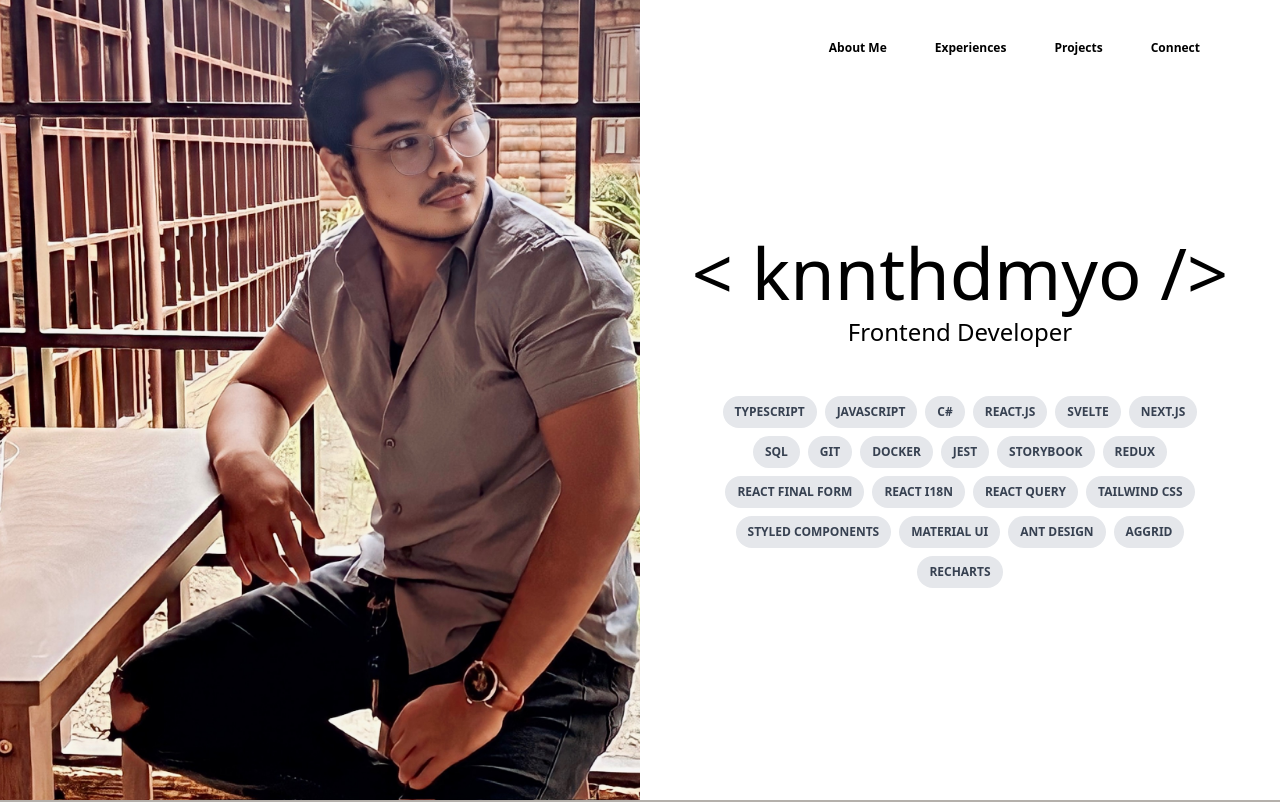
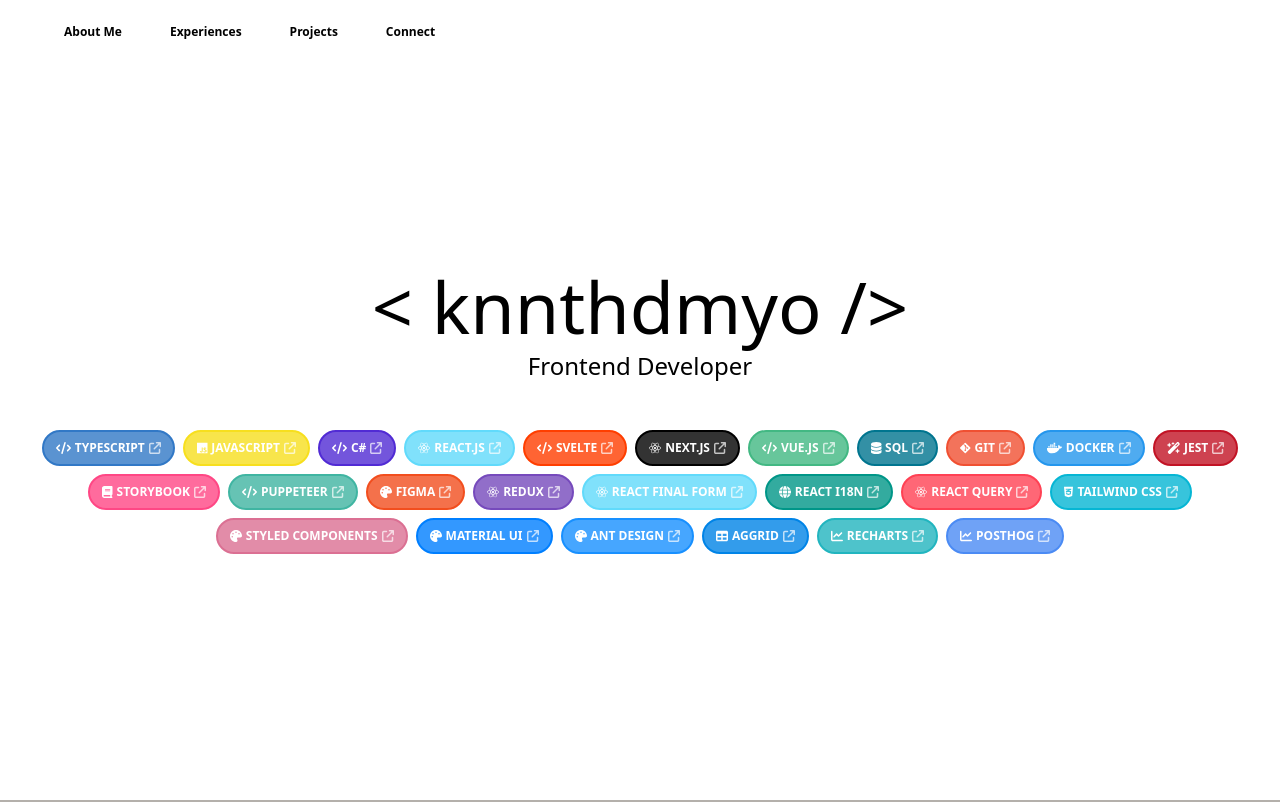
Before and after one commit to knnthdmyo/portfolio, a React (Vite) app: page / in a window 1280 px wide. Shown: the top 802 px of the page. Built offline with nearby package versions, Linux system fonts and the light colour scheme.

Commit message:
update tech

```diff
--- a/src/assets/data/dummy.ts
+++ b/src/assets/data/dummy.ts
@@ -1,8 +1,8 @@
 import IMG_Labstar from "@/assets/images/labstar.jpg";
 import IMG_XtendOps from "@/assets/images/xo-apply.png";
 import { WorkExperience } from "@/shared/models";
-import { faFacebook, faGithub, faInstagram, faLinkedin } from "@fortawesome/free-brands-svg-icons";
-import { faAt, faLocationDot, faMobileScreen } from "@fortawesome/free-solid-svg-icons";
+import { faCss3Alt, faDocker, faFacebook, faGitAlt, faGithub, faInstagram, faJs, faLinkedin, faNodeJs, faReact } from "@fortawesome/free-brands-svg-icons";
+import { faAt, faBook, faChartLine, faCode, faDatabase, faGlobe, faLocationDot, faMobileScreen, faPalette, faServer, faTable, faWandMagicSparkles } from "@fortawesome/free-solid-svg-icons";
 
 export const EXPERIENCES: WorkExperience[] = [
   {
@@ -28,22 +28,46 @@
   },
 ];
 
-export const LANGUAGES = ["TypeScript", "JavaScript", "C#"];
-export const FRONTEND_FRAMEWORKS = ["React.Js", "Svelte", "Next.js"];
-export const BACKEND_FRAMEWORKS = ["Node.js", "Express", "AdonisJS", "NestJS"];
-export const DATABASES = ["SQL"];
-export const TOOLS = ["Git", "Docker", "Jest", "Storybook"];
+export const LANGUAGES = [
+  { name: "TypeScript", color: "#3178C6", icon: faCode, link: "https://www.typescriptlang.org/" },
+  { name: "JavaScript", color: "#F7DF1E", icon: faJs, link: "https://developer.mozilla.org/en-US/docs/Web/JavaScript" },
+  { name: "C#", color: "#512BD4", icon: faCode, link: "https://docs.microsoft.com/en-us/dotnet/csharp/" },
+];
+export const FRONTEND_FRAMEWORKS = [
+  { name: "React.Js", color: "#61DAFB", icon: faReact, link: "https://react.dev/" },
+  { name: "Svelte", color: "#FF3E00", icon: faCode, link: "https://svelte.dev/" },
+  { name: "Next.js", color: "#000000", icon: faReact, link: "https://nextjs.org/" },
+  { name: "Vue.js", color: "#42B883", icon: faCode, link: "https://vuejs.org/" },
+];
+export const BACKEND_FRAMEWORKS = [
+  { name: "Node.js", color: "#339933", icon: faNodeJs, link: "https://nodejs.org/" },
+  { name: "Express", color: "#000000", icon: faServer, link: "https://expressjs.com/" },
+  { name: "AdonisJS", color: "#5A45FF", icon: faServer, link: "https://adonisjs.com/" },
+  { name: "NestJS", color: "#E0234E", icon: faServer, link: "https://nestjs.com/" },
+];
+export const DATABASES = [
+  { name: "SQL", color: "#00758F", icon: faDatabase, link: "https://www.w3schools.com/sql/" },
+];
+export const TOOLS = [
+  { name: "Git", color: "#F05032", icon: faGitAlt, link: "https://git-scm.com/" },
+  { name: "Docker", color: "#2496ED", icon: faDocker, link: "https://www.docker.com/" },
+  { name: "Jest", color: "#C21325", icon: faWandMagicSparkles, link: "https://jestjs.io/" },
+  { name: "Storybook", color: "#FF4785", icon: faBook, link: "https://storybook.js.org/" },
+  { name: "Puppeteer", color: "#40B5A2", icon: faCode, link: "https://pptr.dev/" },
+  { name: "Figma", color: "#F24E1E", icon: faPalette, link: "https://www.figma.com/" },
+];
 export const LIBRARIES = [
-  "Redux",
-  "React Final Form",
-  "React i18n",
-  "React Query",
-  "Tailwind CSS",
-  "Styled Components",
-  "Material UI",
-  "Ant Design",
-  "agGrid",
-  "Recharts",
+  { name: "Redux", color: "#764ABC", icon: faReact, link: "https://redux.js.org/" },
+  { name: "React Final Form", color: "#61DAFB", icon: faReact, link: "https://final-form.org/react" },
+  { name: "React i18n", color: "#009688", icon: faGlobe, link: "https://react.i18next.com/" },
+  { name: "React Query", color: "#FF4154", icon: faReact, link: "https://tanstack.com/query/latest" },
+  { name: "Tailwind CSS", color: "#06B6D4", icon: faCss3Alt, link: "https://tailwindcss.com/" },
+  { name: "Styled Components", color: "#DB7093", icon: faPalette, link: "https://styled-components.com/" },
+  { name: "Material UI", color: "#007FFF", icon: faPalette, link: "https://mui.com/" },
+  { name: "Ant Design", color: "#1890FF", icon: faPalette, link: "https://ant.design/" },
+  { name: "agGrid", color: "#0084E7", icon: faTable, link: "https://www.ag-grid.com/" },
+  { name: "Recharts", color: "#22B5BF", icon: faChartLine, link: "https://recharts.org/" },
+  { name: "PostHog", color: "#4B8BF4", icon: faChartLine, link: "https://posthog.com/" },
 ];
 
 
--- a/src/components/Navbar.tsx
+++ b/src/components/Navbar.tsx
@@ -1,6 +1,6 @@
 const NavBar = () => {
   return (
-    <div className="sm:flex w-full lg:justify-end sm:justify-center">
+    <div className="sm:flex w-full lg:justify-start sm:justify-center">
       <section className="relative">
         <nav className="flex w-full">
           <div className="md:px-4 px-1 xl:px-12 py-6 flex w-full">
--- a/src/components/Tag.tsx
+++ b/src/components/Tag.tsx
@@ -1,14 +1,30 @@
 import { FunctionComponent } from "react";
+import { FontAwesomeIcon } from "@fortawesome/react-fontawesome";
+import { IconProp } from "@fortawesome/fontawesome-svg-core";
+import { faExternalLink } from "@fortawesome/free-solid-svg-icons";
 
 interface TagProps {
   name: string;
+  icon: IconProp;
+  link: string;
+  color: string;
 }
 
-const Tag: FunctionComponent<TagProps> = ({ name }) => {
+const Tag: FunctionComponent<TagProps> = ({ name, icon, link, color }) => {
   return (
-    <div className="text-xs inline-flex items-center font-bold leading-sm uppercase px-3 py-2 border-1 bg-gray-200 text-gray-700 gap-1 rounded-full">
-      {name}
-    </div>
+    <a
+    href={link}
+    target="_blank"
+    rel="noreferrer"
+      className={`text-xs inline-flex items-center font-bold leading-sm uppercase px-3 py-2 border-2 bg-white/10 gap-1 rounded-full`}
+      style={{ borderColor: color, color: color, backgroundColor: `${color}CC` }}
+    >
+      <FontAwesomeIcon icon={icon} className="text-white"   />
+      <span className="text-white">{name}</span>
+      <span className="opacity-70 hover:opacity-100 transition-opacity">
+        <FontAwesomeIcon icon={faExternalLink} className="text-white" />
+      </span>
+    </a>
   );
 };
 
--- a/src/components/pages/Hero.tsx
+++ b/src/components/pages/Hero.tsx
@@ -1,16 +1,16 @@
-import HeroImage from '@assets/images/IMG_4271.jpg';
+// import HeroImage from '@assets/images/IMG_4271.jpg';
 import NavBar from '../Navbar';
 import Technologies from './Technologies';
 
 const Hero = () => {
   return (
     <div className="flex xl:justify-center justify-between lg:flex-row flex-col lg:h-screen h-full md:pb-0 pb-8">
-      <img
+      {/* <img
         src={HeroImage}
         alt="hero_main"
         className="object-cover lg:w-1/2 w-full"
-      />
-      <div className="flex flex-col p-4">
+      /> */}
+      <div className="flex flex-col ">
         <NavBar />
         <div className="flex flex-col gap-2 items-center justify-center h-full w-full">
           <h1 className="md:text-7xl text-4xl">{`< knnthdmyo />`}</h1>
--- a/src/components/pages/Technologies.tsx
+++ b/src/components/pages/Technologies.tsx
@@ -8,7 +8,7 @@
         {Object.values(TECHNOLOGIES)
           .flat()
           .map((techonology, index) => (
-            <Tag name={techonology} key={index} />
+            <Tag name={techonology.name} key={index} color={techonology.color} icon={techonology.icon} link={techonology.link} />
           ))}
       </div>
     </div>
```
